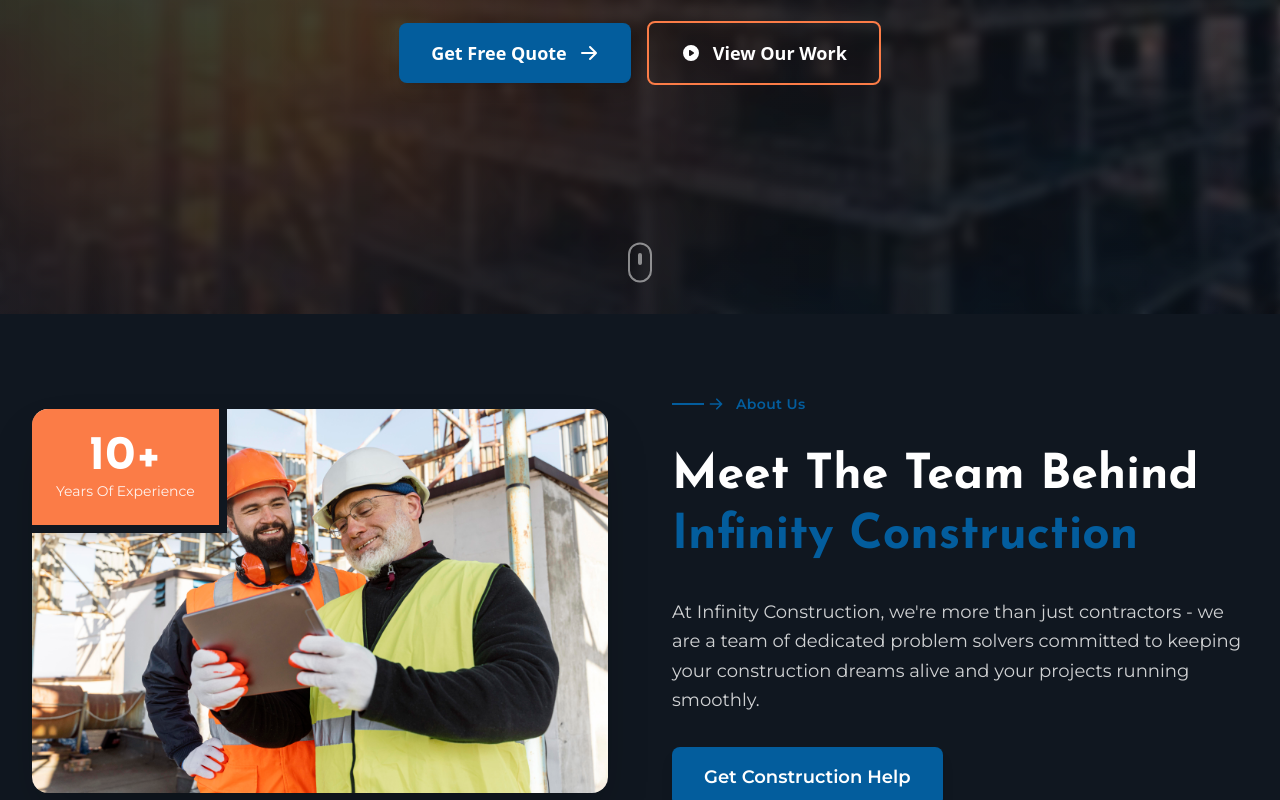
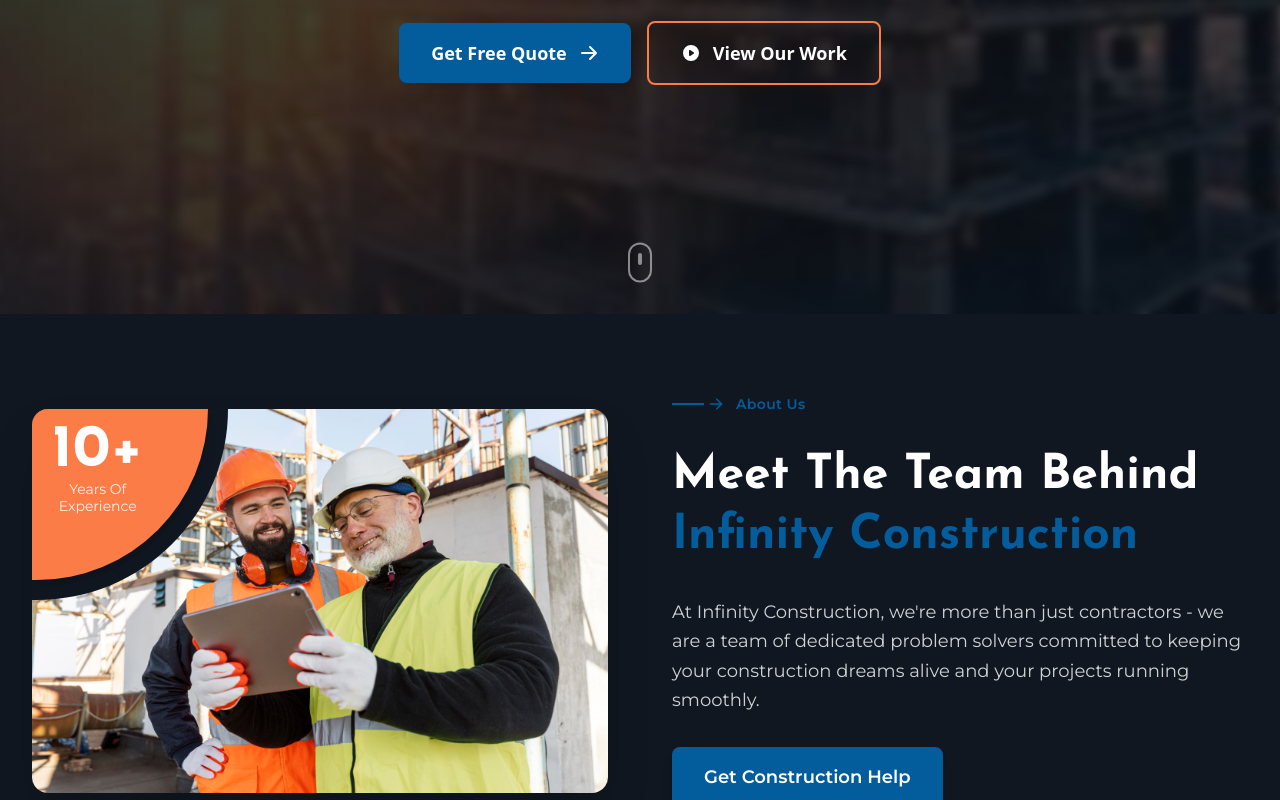
Before and after one commit to hamzaq453/infinity-construction-website, a Next.js app: page / in a window 1280 px wide. Shown: the part 486-1286 px from the top of the page. Built offline with nearby package versions, Linux system fonts and the light colour scheme.

Commit message:
changes in about section

```diff
--- a/src/components/Home/About.tsx
+++ b/src/components/Home/About.tsx
@@ -49,21 +49,24 @@ const About = () => {
               />
 
               {/* Experience Overlay */}
+              <div className="absolute pt-0 pl-0 pr-5 pb-5 top-0 rounded-br-full bg-background  left-0 ">
+
               <motion.div
                 initial={{ opacity: 0, scale: 0.8 }}
                 whileInView={{ opacity: 1, scale: 1 }}
                 transition={{ duration: 0.6, delay: 0.3 }}
-                className="absolute top-0 left-0 border-r-8 border-b-8 bg-accent-orange  p-6 shadow-lg border-background"
+                className="bg-accent-orange  pr-16 pb-16 pl-5 rounded-br-full py-3 shadow-lg border-background leading-tight"
               >
-                <div className="text-center">
-                  <div className="text-5xl font-bold text-white font-josefin-sans">
+                <div className="text-center flex flex-col items-center justify-center">
+                  <div className="text-6xl font-bold text-white font-josefin-sans">
                     10+
                   </div>
-                  <div className="text-sm text-white/90 font-montserrat">
-                    Years Of Experience
+                  <div className="text-sm leading-tight text-white/90 font-montserrat">
+                    Years Of<br></br>Experience
                   </div>
                 </div>
               </motion.div>
+              </div>
             </div>
           </motion.div>
 
```
